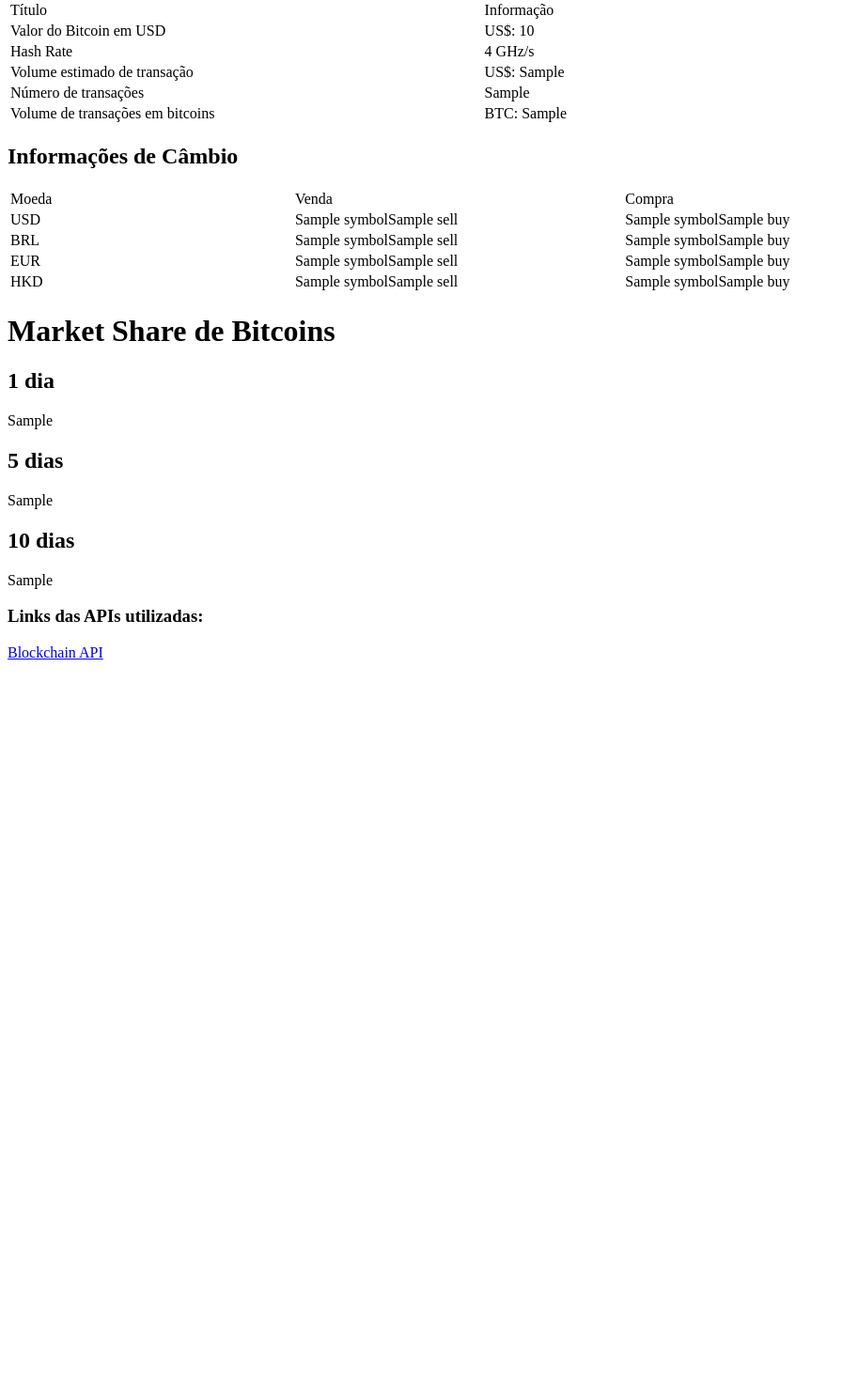
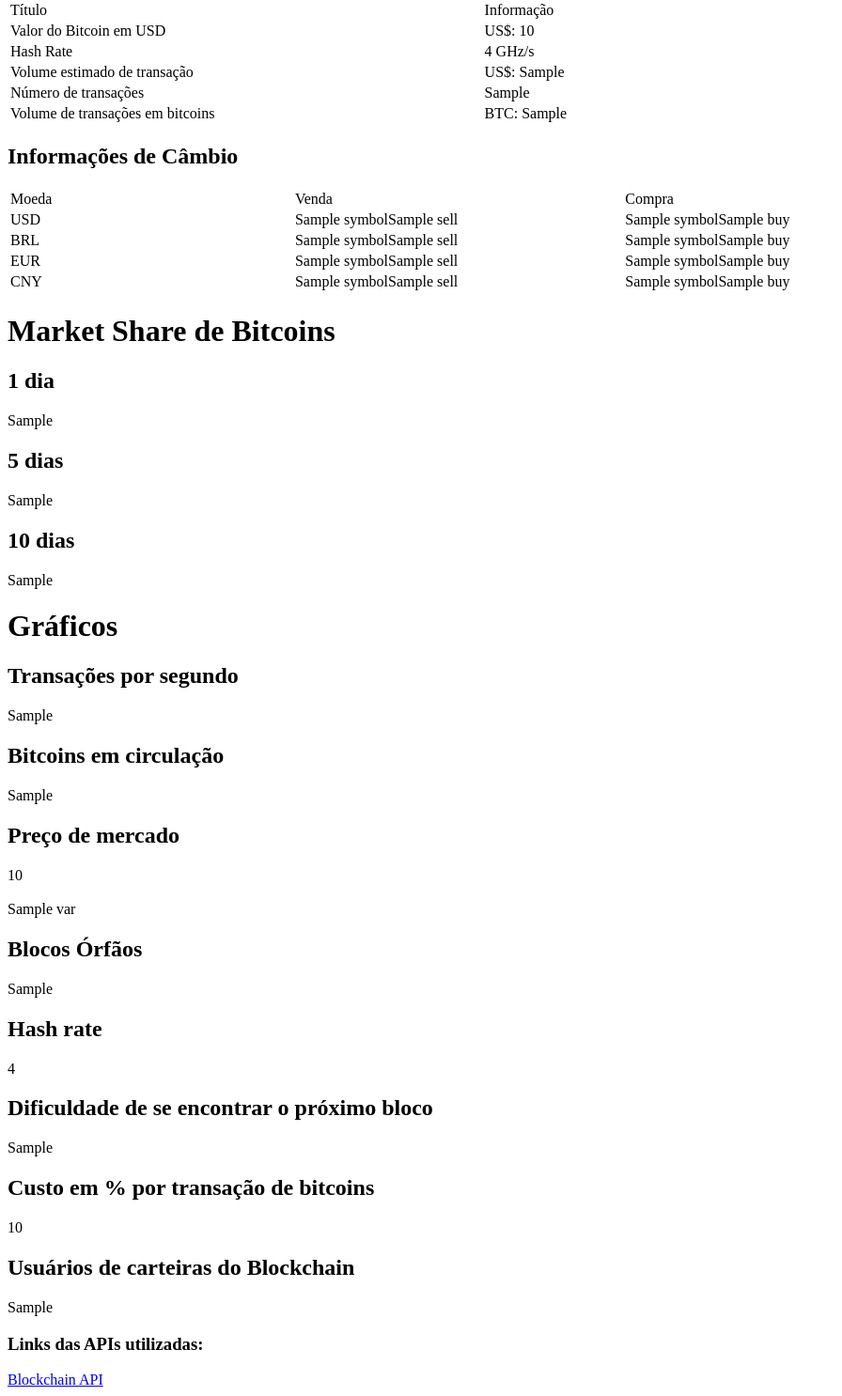
Before and after one commit to dieegom/bitinit, a Django app: template bi_tcoin/app/templates/bitinit.html in a window 1280 px wide. Shown: the part 224-1710 px from the top of the page at 94% size, without its empty margins (0-896 px from the left). Before the commit the page ends 926 px from the top, so only its background shows below. Run offline with Django 3.2, Linux system fonts and the light colour scheme; the template is opened without the code that fills it: most values are stand-ins (such as "Sample title", 1, 10 or a date in 2020).

Commit message:
inserção dos dados de moeda chinesa

```diff
--- a/bi_tcoin/app/templates/bitinit.html
+++ b/bi_tcoin/app/templates/bitinit.html
@@ -5,6 +5,7 @@
     <title>BIT INIT - Aplicação Coletiva e OpenSource</title>
 </head>
 <body>
+
     <h1>Bem vindo ao Bitinit!!</h1>
     <h4>O propósito desta aplicação é demonstrar as funcionalidades das APIs para o mercado de Bitcoins e, ao mesmo
     tempo, auxiliar as pessoas que buscam dados sobre este mercado. Fiquem à vontade para contribuir!</h4>
@@ -60,9 +61,9 @@
             <td>{{ cambio.EUR.symbol }}{{ cambio.EUR.buy }}</td>
         </tr>
         <tr>
-            <td style="width:30%">HKD</td>
-            <td>{{ cambio.HKD.symbol }}{{ cambio.HKD.sell }}</td>
-            <td>{{ cambio.HKD.symbol }}{{ cambio.HKD.buy }}</td>
+            <td style="width:30%">CNY</td>
+            <td>{{ cambio.CNY.symbol }}{{ cambio.CNY.sell }}</td>
+            <td>{{ cambio.CNY.symbol }}{{ cambio.CNY.buy }}</td>
         </tr>
     </table>
     <h1>Market Share de Bitcoins</h1>
@@ -73,23 +74,24 @@
     <h2>10 dias</h2>
     {{ mkt_shr_10d }}
 
-    <!--<h1>Gráficos</h1>-->
-    <!--<h2>Transações por segundo</h2>-->
-    <!--{{ chart_transact_per_sec }}-->
-    <!--<h2>Bitcoins em circulação</h2>-->
-    <!--{{ chart_bitcoin_circ }}-->
-    <!--<h2>Preço de mercado</h2>-->
-    <!--{{ chart_market_price }}-->
-    <!--<h2>Blocos Órfãos</h2>-->
-    <!--{{ chart_orph_blocks }}-->
-    <!--<h2>Hash rate</h2>-->
-    <!--{{ chart_hash_rate }}-->
-    <!--<h2>Dificuldade de se encontrar o próximo bloco</h2>-->
-    <!--{{ chart_difficult }}-->
-    <!--<h2>Custo em % por transação de bitcoins</h2>-->
-    <!--{{ chart_cost }}-->
-    <!--<h2>Usuários de carteiras do Blockchain</h2>-->
-   <!--{{ chart_wallet }}-->
+    <h1>Gráficos</h1>
+    <h2>Transações por segundo</h2>
+    {{ chart_transact_per_sec }}
+    <h2>Bitcoins em circulação</h2>
+    {{ chart_bitcoin_circ }}
+    <h2>Preço de mercado</h2>
+    {{ chart_market_price }}<br/><br/>
+    {{ var }}
+    <h2>Blocos Órfãos</h2>
+    {{ chart_orph_blocks }}
+    <h2>Hash rate</h2>
+    {{ chart_hash_rate }}
+    <h2>Dificuldade de se encontrar o próximo bloco</h2>
+    {{ chart_difficult }}
+    <h2>Custo em % por transação de bitcoins</h2>
+    {{ chart_cost }}
+    <h2>Usuários de carteiras do Blockchain</h2>
+   {{ chart_wallet }}
 
 <h3> Links das APIs utilizadas:</h3>
 <a href="https://blockchain.info/api">Blockchain API</a>
```
Also changed, not shown: bi_tcoin/app/main.py (+22 -0 lines), bi_tcoin/app/views.py (+10 -9 lines), 1 other file.
